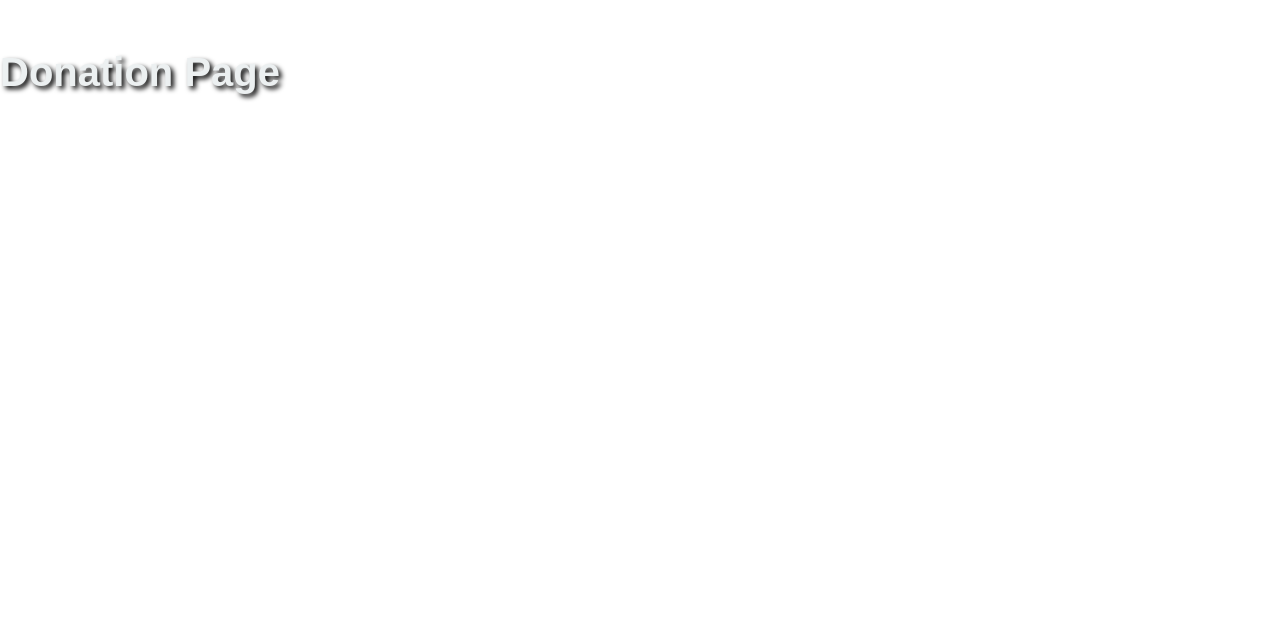
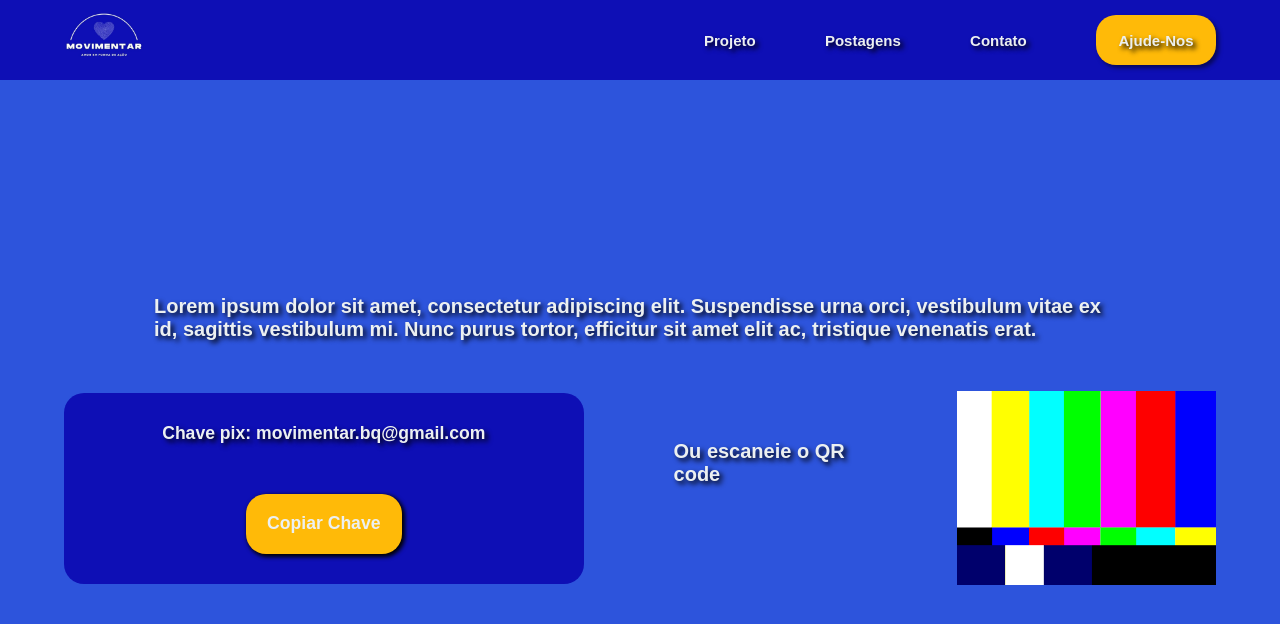
Before and after one commit to joaovicsoares/site-movimentar, a React (Vite) app: page /ajude-nos in a window 1280 px wide. Shown: the top 624 px of the page. Built offline with nearby package versions, Linux system fonts and the light colour scheme.

Commit message:
donation-page

```diff
--- a/src/App.jsx
+++ b/src/App.jsx
@@ -1,6 +1,6 @@
 import { BrowserRouter, Routes, Route } from 'react-router-dom'
 import Home from './pages/Home.jsx'
-import DonationPage from './pages/DonationPage.jsx'
+import DonationPage from './pages/DonationPage/DonationPage.jsx'
 
 function App() {
 
--- a/src/components/Header/index.jsx
+++ b/src/components/Header/index.jsx
@@ -1,7 +1,7 @@
 import "../../../public/logo-movimentar.jpg"
 import { Link } from "react-router-dom"
 
-function Header() {
+function Header({props}) {
     return (
         <header className="header">
             <img src="logo-movimentar.jpg" alt="Logo instituto movimentar" />
--- a/src/pages/DonationPage.jsx
+++ /dev/null
@@ -1,9 +0,0 @@
-function DonationPage() {
-  return (
-    <div>
-      <h1>Donation Page</h1>
-    </div>
-  );
-}
-
-export default DonationPage;
--- /dev/null
+++ b/src/pages/DonationPage/DonationPage.jsx
@@ -0,0 +1,26 @@
+import Header from '../../components/Header/index.jsx'
+import QrCodeImg from '/test.png'
+import styles from './styles.module.css'
+
+function DonationPage() {
+  return (
+    <div className={styles.donationPage}>
+      <Header/>
+      <div className={styles.contentContainer}>
+        <p>Lorem ipsum dolor sit amet, consectetur adipiscing elit. Suspendisse urna orci, vestibulum vitae ex  id, sagittis vestibulum mi. Nunc purus tortor, efficitur sit amet elit ac, tristique venenatis erat.</p>
+        <div className={styles.pixContainer}>
+          <div>
+            <p>Chave pix: movimentar.bq@gmail.com</p>
+            <button onClick={() => {
+              navigator.clipboard.writeText('movimentar.bq@gmail.com')
+            }}>Copiar Chave</button>
+          </div>
+         <p>Ou escaneie o QR code</p>
+          <img src={QrCodeImg} alt="Qr code pix" />
+        </div>
+      </div>
+    </div>
+  );
+}
+
+export default DonationPage;
--- /dev/null
+++ b/src/pages/DonationPage/styles.module.css
@@ -0,0 +1,62 @@
+.donationPage {
+    background-color: #2D54DC;
+    height: 100vh;
+    display: flex;
+    flex-direction: column;
+    align-items: center;
+}
+
+.contentContainer {
+    display: flex;
+    flex-direction: column;
+    align-items: center;
+    justify-content: center;
+    width: 90%;
+    max-width: 1900px;
+    height: 100%;
+
+}
+
+.pixContainer {
+    display: flex;
+    align-items: center;
+}
+
+.pixContainer div {
+    background-color: #0E0FB5;
+    border-radius: 20px;
+    display: flex;
+    flex-direction: column;
+    justify-content: space-around;
+    align-items: center;
+    padding: 30px 0;
+    width: 600px;
+}
+
+.pixContainer div p {
+    color: #ECF0F1;
+    font-size: 1.1rem;
+    padding: 0;
+
+}
+
+.pixContainer div button {
+    width: 30%;
+    height: 60px;
+    background-color: #FFBA08;
+    border-radius: 20px;
+    border: none;
+    color: #ECF0F1;
+    font-size: 1.1rem;
+    box-shadow: 2px 2px 4px 1px #000000;
+    transition: 0.5s;
+
+}
+
+.pixContainer div button:hover {
+    box-shadow: none;
+    /* background-color: #d8a116; */
+    cursor: pointer;
+    text-shadow: 1px 1px 1px #000000;
+    transition: 0.5s;
+}
```
Also changed, not shown: src/components/Footer/index.jsx (added), src/components/Footer/styles.module.css (added).
